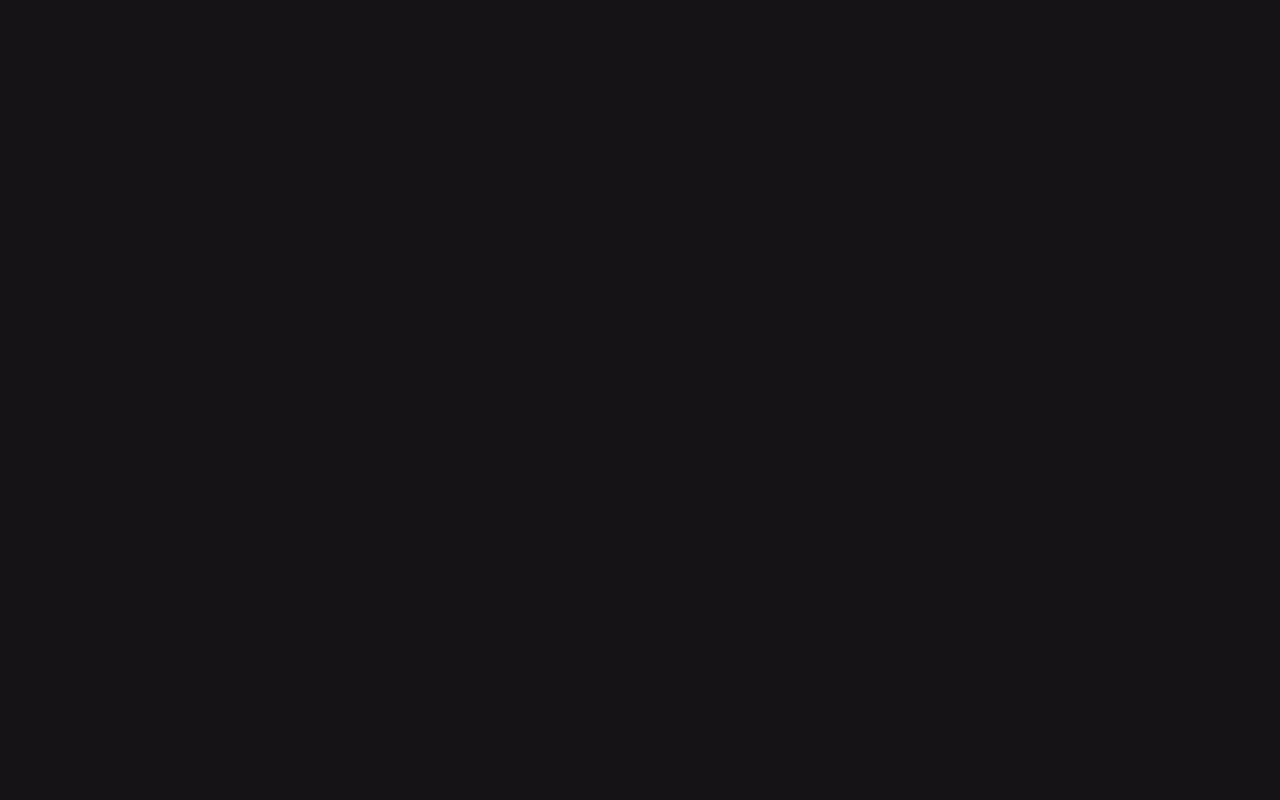
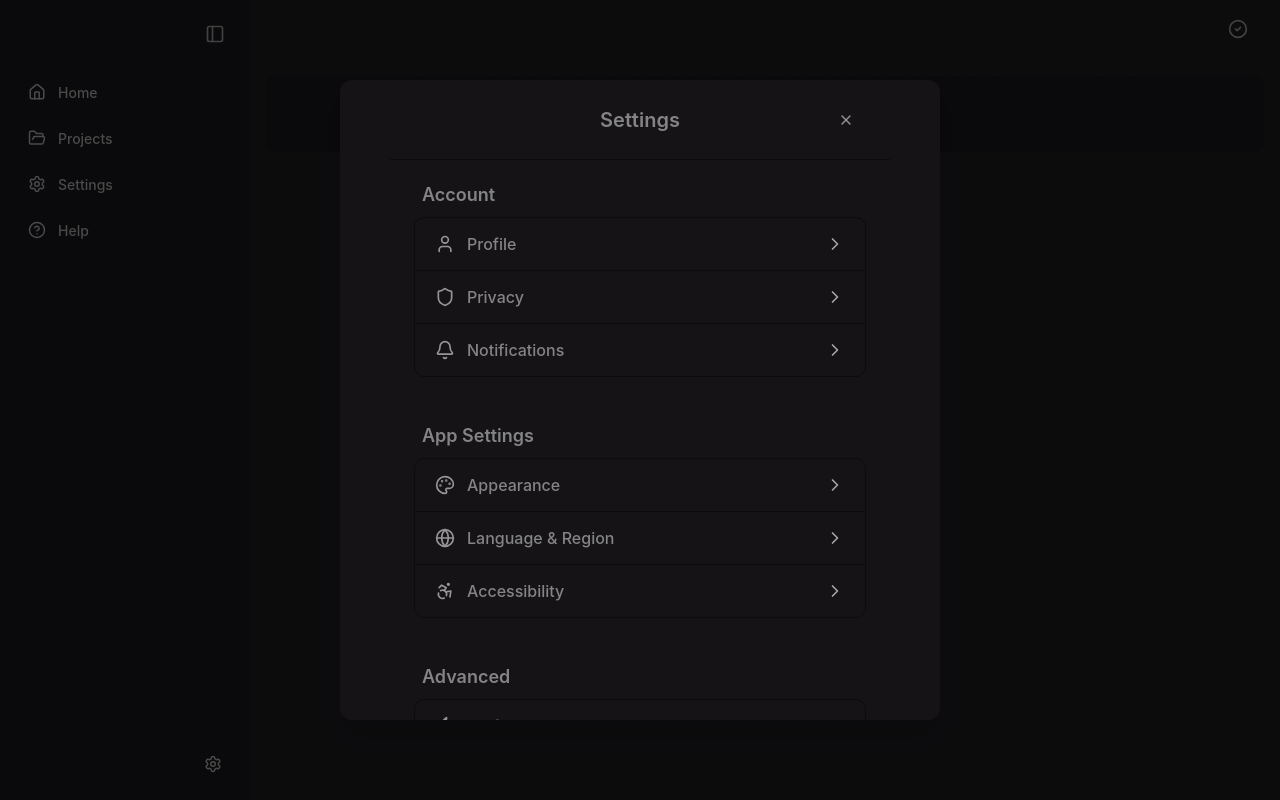
Before and after one commit to HutsonLabs/cross-platform-base, a React (Create React App) app: page / in a window 1280 px wide. Both pictures are taken after a click on the button 213 px from the left and 764 px from the top of the page. Built offline with nearby package versions, Linux system fonts and the light colour scheme; the HTML template or start-up script is replaced by a standard one.

Commit message:
settings treatment complete

```diff
--- a/src/components/layouts/modal.tsx
+++ b/src/components/layouts/modal.tsx
@@ -1,5 +1,18 @@
-import React from 'react';
-import { X } from 'lucide-react';
+import React, { useState } from 'react';
+import {
+  X,
+  ChevronLeft,
+  ChevronRight,
+  User,
+  Shield,
+  Bell,
+  Palette,
+  Globe,
+  Accessibility,
+  Zap,
+  HardDrive,
+  Code
+} from 'lucide-react';
 import './../../styles/components/layouts/modal.css';
 
 interface SettingsModalProps {
@@ -7,10 +20,18 @@ interface SettingsModalProps {
   onClose: () => void;
 }
 
+type SettingsPage = 'main' | string;
+
 const SettingsModal: React.FC<SettingsModalProps> = ({ isOpen, onClose }) => {
+  const [currentPage, setCurrentPage] = useState<SettingsPage>('main');
+
   const handleEscapeKey = (e: React.KeyboardEvent) => {
     if (e.key === 'Escape') {
-      onClose();
+      if (currentPage !== 'main') {
+        setCurrentPage('main');
+      } else {
+        onClose();
+      }
     }
   };
 
@@ -20,17 +41,155 @@ const SettingsModal: React.FC<SettingsModalProps> = ({ isOpen, onClose }) => {
     }
   };
 
+  const handleClose = () => {
+    setCurrentPage('main'); // Reset to main page when closing
+    onClose();
+  };
+
+  const handleBack = () => {
+    setCurrentPage('main');
+  };
+
+  const navigateToSetting = (settingId: string) => {
+    setCurrentPage(settingId);
+  };
+
   if (!isOpen) return null;
 
   return (
     <div
-      className="settings-modal"
-      onKeyDown={handleEscapeKey}
+      className="settings-modal-backdrop"
       onClick={handleBackdropClick}
-      tabIndex={-1}
     >
+      <div
+        className="settings-modal"
+        onKeyDown={handleEscapeKey}
+        tabIndex={-1}
+      >
+        <div className="settings-modal__container">
+          <div className="settings-modal__header">
+            {currentPage !== 'main' && (
+              <button
+                className="settings-modal__back"
+                onClick={handleBack}
+                aria-label="Go back"
+              >
+                <ChevronLeft size={24} />
+              </button>
+            )}
+
+            <h1 className="settings-modal__title">
+              {currentPage === 'main' ? 'Settings' : getPageTitle(currentPage)}
+            </h1>
+
+            <button
+              className="settings-modal__close"
+              onClick={handleClose}
+              aria-label="Close settings"
+            >
+              {currentPage === 'main' ? <X size={24} /> : 'Done'}
+            </button>
+          </div>
+
+          <div className="settings-modal__body">
+            {currentPage === 'main' ? (
+              <SettingsMainPage onNavigate={navigateToSetting} />
+            ) : (
+              <SettingDetailPage settingId={currentPage} />
+            )}
+          </div>
+        </div>
+      </div>
     </div>
   );
 };
 
+// Main settings page with list of setting categories
+const SettingsMainPage: React.FC<{ onNavigate: (settingId: string) => void }> = ({ onNavigate }) => {
+  const settingsSections = [
+    {
+      title: 'Account',
+      settings: [
+        { id: 'profile', title: 'Profile', icon: User },
+        { id: 'privacy', title: 'Privacy', icon: Shield },
+        { id: 'notifications', title: 'Notifications', icon: Bell },
+      ]
+    },
+    {
+      title: 'App Settings',
+      settings: [
+        { id: 'appearance', title: 'Appearance', icon: Palette },
+        { id: 'language', title: 'Language & Region', icon: Globe },
+        { id: 'accessibility', title: 'Accessibility', icon: Accessibility },
+      ]
+    },
+    {
+      title: 'Advanced',
+      settings: [
+        { id: 'performance', title: 'Performance', icon: Zap },
+        { id: 'storage', title: 'Storage', icon: HardDrive },
+        { id: 'developer', title: 'Developer', icon: Code },
+      ]
+    }
+  ];
+
+  return (
+    <div className="settings-main">
+      {settingsSections.map((section) => (
+        <div key={section.title} className="settings-section">
+          <h2 className="settings-section__title">{section.title}</h2>
+
+          <div className="settings-list">
+            {section.settings.map((setting) => {
+              const IconComponent = setting.icon;
+              return (
+                <button
+                  key={setting.id}
+                  className="settings-list__item"
+                  onClick={() => onNavigate(setting.id)}
+                >
+                  <div className="settings-list__content">
+                    <IconComponent size={20} className="settings-list__icon" />
+                    <div className="settings-list__title">{setting.title}</div>
+                  </div>
+                  <ChevronRight size={20} className="settings-list__arrow" />
+                </button>
+              );
+            })}
+          </div>
+        </div>
+      ))}
+    </div>
+  );
+};
+
+// Individual setting detail page
+const SettingDetailPage: React.FC<{ settingId: string }> = ({ settingId }) => {
+  return (
+    <div className="setting-detail">
+      <div className="settings-placeholder">
+        <h3>Settings for: {getPageTitle(settingId)}</h3>
+        <p>This is where the detailed settings for "{settingId}" will be implemented.</p>
+        <p>Each setting will have its own dedicated interface here.</p>
+      </div>
+    </div>
+  );
+};
+
+// Helper function to get page titles
+function getPageTitle(settingId: string): string {
+  const titles: Record<string, string> = {
+    profile: 'Profile',
+    privacy: 'Privacy',
+    notifications: 'Notifications',
+    appearance: 'Appearance',
+    language: 'Language & Region',
+    accessibility: 'Accessibility',
+    performance: 'Performance',
+    storage: 'Storage',
+    developer: 'Developer Options',
+  };
+  return titles[settingId] || settingId;
+}
+
 export default SettingsModal;
--- a/src/components/layouts/sidebar.tsx
+++ b/src/components/layouts/sidebar.tsx
@@ -1,5 +1,4 @@
 import React, { useState } from 'react';
-import * as Separator from '@radix-ui/react-separator';
 import * as Toggle from '@radix-ui/react-toggle';
 import { PanelLeft, Home, FolderOpen, Settings, HelpCircle } from 'lucide-react';
 import SettingsModal from './modal';
--- a/src/styles/components/layouts/modal.css
+++ b/src/styles/components/layouts/modal.css
@@ -1,15 +1,34 @@
-/* Full-screen settings modal - always full screen on all platforms */
-.settings-modal {
+/* Modal backdrop */
+.settings-modal-backdrop {
   position: fixed;
   top: 0;
   left: 0;
   right: 0;
   bottom: 0;
   z-index: 1000;
+  background-color: rgba(0, 0, 0, 0.5);
+  display: flex;
+  align-items: center;
+  justify-content: center;
+  padding: 2rem;
+  animation: fadeInBackdrop 0.2s ease-out;
+}
+
+/* Settings modal - content-sized on desktop, full-screen on mobile */
+.settings-modal {
   background-color: var(--color-bg-surface);
+  border-radius: 12px;
+  box-shadow: 0 20px 25px -5px rgba(0, 0, 0, 0.1), 0 10px 10px -5px rgba(0, 0, 0, 0.04);
   display: flex;
   flex-direction: column;
-  animation: slideInSettings 250ms ease-out;
+  width: 100%;
+  max-width: 600px;
+  max-height: 80vh;
+  min-height: 400px;
+  animation: slideInModal 0.25s ease-out;
+  overflow: hidden;
+  margin: auto;
+  font-family: inherit;
 }
 
 .settings-modal__container {
@@ -23,31 +42,70 @@
   display: flex;
   align-items: center;
   justify-content: space-between;
-  padding: 2rem;
+  padding: 1.5rem 2rem;
   border-bottom: 1px solid var(--color-border-subtle);
   flex-shrink: 0;
   background-color: var(--color-bg-surface);
+  position: relative;
+  min-height: 80px;
 }
 
 .settings-modal__title {
-  font-size: 2rem;
-  font-weight: 700;
+  font-size: 1.5rem;
+  font-weight: 600;
   color: var(--color-text-high);
   margin: 0;
+  flex: 1;
+  text-align: center;
+  font-family: inherit;
 }
 
-.settings-modal__close {
+/* Back button */
+.settings-modal__back {
   display: flex;
   align-items: center;
   justify-content: center;
-  width: 44px;
-  height: 44px;
+  width: 40px;
+  height: 40px;
   border: none;
   border-radius: 8px;
   background: transparent;
   color: var(--color-text-medium);
   cursor: pointer;
   transition: all 0.15s ease;
+  position: absolute;
+  left: 1.5rem;
+}
+
+.settings-modal__back:hover {
+  background-color: var(--color-bg-hover);
+  color: var(--color-text-high);
+}
+
+.settings-modal__back:focus {
+  outline: 2px solid var(--color-border-focus);
+  outline-offset: 2px;
+}
+
+/* Close button - handles both X icon and "Done" text */
+.settings-modal__close {
+  display: flex;
+  align-items: center;
+  justify-content: center;
+  min-width: 40px;
+  height: 40px;
+  padding: 0 0.75rem;
+  border: none;
+  border-radius: 8px;
+  background: transparent;
+  color: var(--color-text-medium);
+  cursor: pointer;
+  transition: all 0.15s ease;
+  font-size: 0.9rem;
+  font-weight: 500;
+  position: absolute;
+  right: 1.5rem;
+  font-family: inherit;
 }
 
 .settings-modal__close:hover {
@@ -63,15 +121,19 @@
 .settings-modal__body {
   flex: 1;
   overflow-y: auto;
-  padding: 2rem;
-  max-width: 800px;
-  margin: 0 auto;
-  width: 100%;
+  padding: 1.5rem 2rem 2rem;
+}
+
+/* Main settings page */
+.settings-main {
+  display: flex;
+  flex-direction: column;
+  gap: 1.5rem;
 }
 
 /* Settings Sections */
 .settings-section {
-  margin-bottom: 3rem;
+  margin-bottom: 1.5rem;
 }
 
 .settings-section:last-child {
@@ -79,19 +141,95 @@
 }
 
 .settings-section__title {
-  font-size: 1.5rem;
+  font-size: 1.125rem;
   font-weight: 600;
   color: var(--color-text-high);
-  margin: 0 0 0.5rem 0;
+  margin: 0 0 0.75rem 0;
+  padding-left: 0.5rem;
+  font-family: inherit;
 }
 
-.settings-section__description {
-  color: var(--color-text-medium);
-  font-size: 0.875rem;
-  margin: 0 0 1.5rem 0;
-  line-height: 1.5;
+/* Settings list */
+.settings-list {
+  display: flex;
+  flex-direction: column;
+  background-color: var(--color-bg-surface);
+  border-radius: 10px;
+  border: 1px solid var(--color-border-subtle);
+  overflow: hidden;
 }
 
+.settings-list__item {
+  display: flex;
+  align-items: center;
+  justify-content: space-between;
+  padding: 1rem 1.25rem;
+  border: none;
+  background: transparent;
+  color: inherit;
+  cursor: pointer;
+  transition: background-color 0.15s ease;
+  border-bottom: 1px solid var(--color-border-subtle);
+  width: 100%;
+  text-align: left;
+  font-family: inherit;
+}
+
+.settings-list__item:last-child {
+  border-bottom: none;
+}
+
+.settings-list__item:hover {
+  background-color: var(--color-bg-hover);
+}
+
+.settings-list__item:focus {
+  outline: 2px solid var(--color-border-focus);
+  outline-offset: -2px;
+  z-index: 1;
+}
+
+.settings-list__item:active {
+  background-color: var(--color-bg-subtle);
+}
+
+.settings-list__content {
+  display: flex;
+  align-items: center;
+  gap: 0.75rem;
+  flex: 1;
+  min-width: 0;
+}
+
+.settings-list__icon {
+  color: var(--color-text-medium);
+  flex-shrink: 0;
+}
+
+.settings-list__title {
+  font-size: 1rem;
+  font-weight: 500;
+  color: var(--color-text-high);
+  font-family: inherit;
+}
+
+.settings-list__arrow {
+  color: var(--color-text-low);
+  flex-shrink: 0;
+  margin-left: 1rem;
+  transition: color 0.15s ease;
+}
+
+.settings-list__item:hover .settings-list__arrow {
+  color: var(--color-text-medium);
+}
+
+/* Setting detail page */
+.setting-detail {
+  animation: slideInFromRight 0.2s ease-out;
+}
+
+/* Placeholder styling */
 .settings-placeholder {
   background-color: var(--color-bg-subtle);
   border: 2px dashed var(--color-border-subtle);
@@ -100,9 +238,104 @@
   text-align: center;
   color: var(--color-text-low);
   font-style: italic;
+  font-family: inherit;
+}
+
+.settings-placeholder h3 {
+  margin: 0 0 1rem 0;
+  color: var(--color-text-medium);
+  font-style: normal;
+  font-family: inherit;
+}
+
+.settings-placeholder p {
+  margin: 0.5rem 0;
+  font-family: inherit;
 }
 
 /* Animations */
+@keyframes fadeInBackdrop {
+  from {
+    opacity: 0;
+  }
+  to {
+    opacity: 1;
+  }
+}
+
+@keyframes slideInModal {
+  from {
+    opacity: 0;
+    transform: scale(0.95) translateY(-20px);
+  }
+  to {
+    opacity: 1;
+    transform: scale(1) translateY(0);
+  }
+}
+
+@keyframes slideInFromRight {
+  from {
+    opacity: 0;
+    transform: translateX(20px);
+  }
+  to {
+    opacity: 1;
+    transform: translateX(0);
+  }
+}
+
+/* Mobile adjustments - full screen on small devices */
+@media (max-width: 768px) {
+  .settings-modal-backdrop {
+    padding: 0;
+    align-items: stretch;
+    justify-content: stretch;
+    background-color: var(--color-bg-surface);
+  }
+
+  .settings-modal {
+    max-width: none;
+    max-height: none;
+    border-radius: 0;
+    box-shadow: none;
+    animation: slideInSettings 250ms ease-out;
+  }
+
+  .settings-modal__header {
+    padding: 1.5rem;
+  }
+
+  .settings-modal__back {
+    left: 1.5rem;
+  }
+
+  .settings-modal__close {
+    right: 1.5rem;
+  }
+
+  .settings-modal__title {
+    font-size: 1.5rem;
+  }
+
+  .settings-modal__body {
+    padding: 1.5rem;
+  }
+
+  .settings-section__title {
+    font-size: 1.125rem;
+  }
+
+  .settings-list__item {
+    padding: 1rem;
+  }
+
+  .settings-list__title {
+    font-size: 0.95rem;
+  }
+}
+
+/* Full screen slide animation for mobile */
 @keyframes slideInSettings {
   from {
     opacity: 0;
@@ -113,22 +346,3 @@
     transform: translateX(0);
   }
 }
-
-/* Mobile adjustments */
-@media (max-width: 768px) {
-  .settings-modal__header {
-    padding: 1.5rem;
-  }
-
-  .settings-modal__title {
-    font-size: 1.75rem;
-  }
-
-  .settings-modal__body {
-    padding: 1.5rem;
-  }
-
-  .settings-section__title {
-    font-size: 1.25rem;
-  }
-}
```
